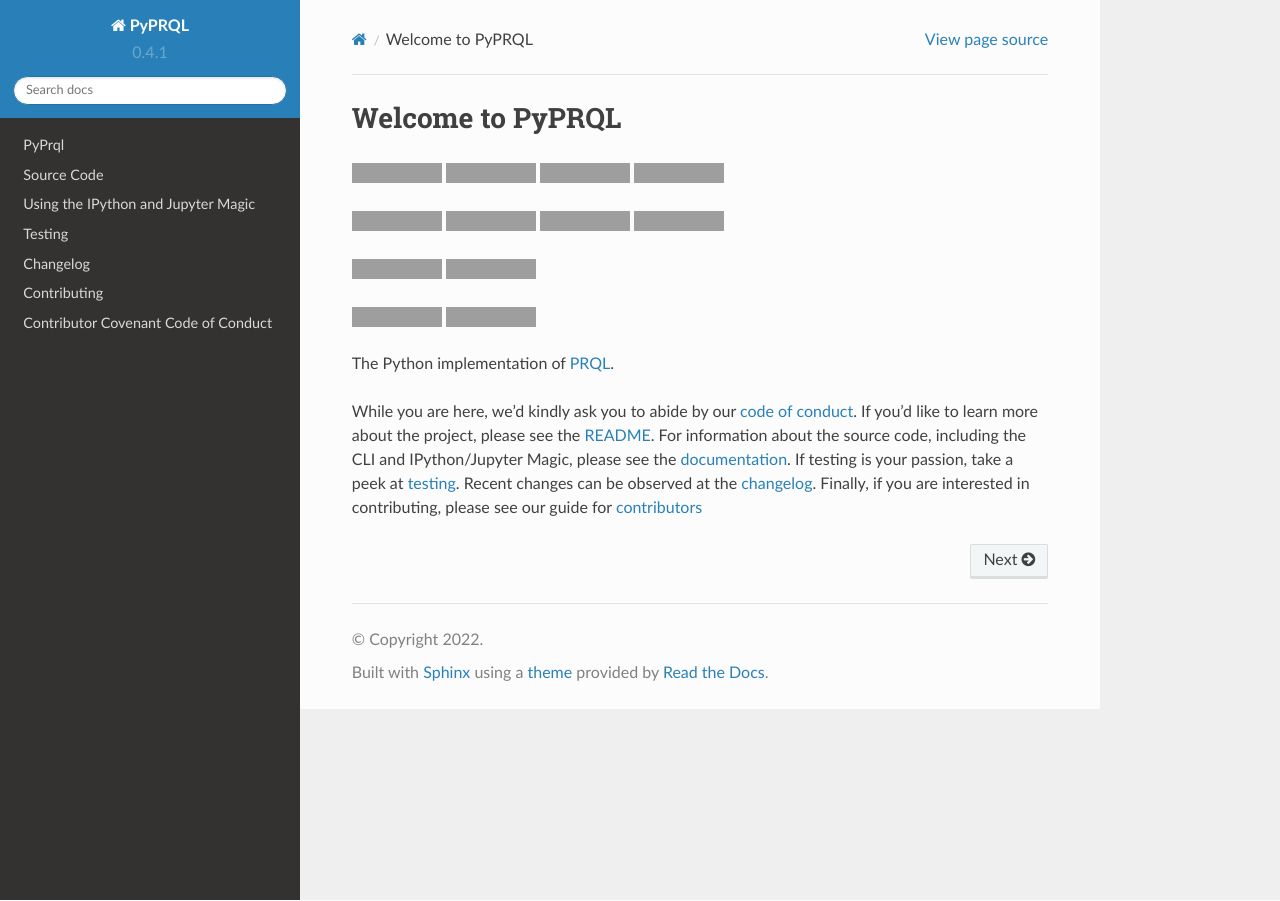
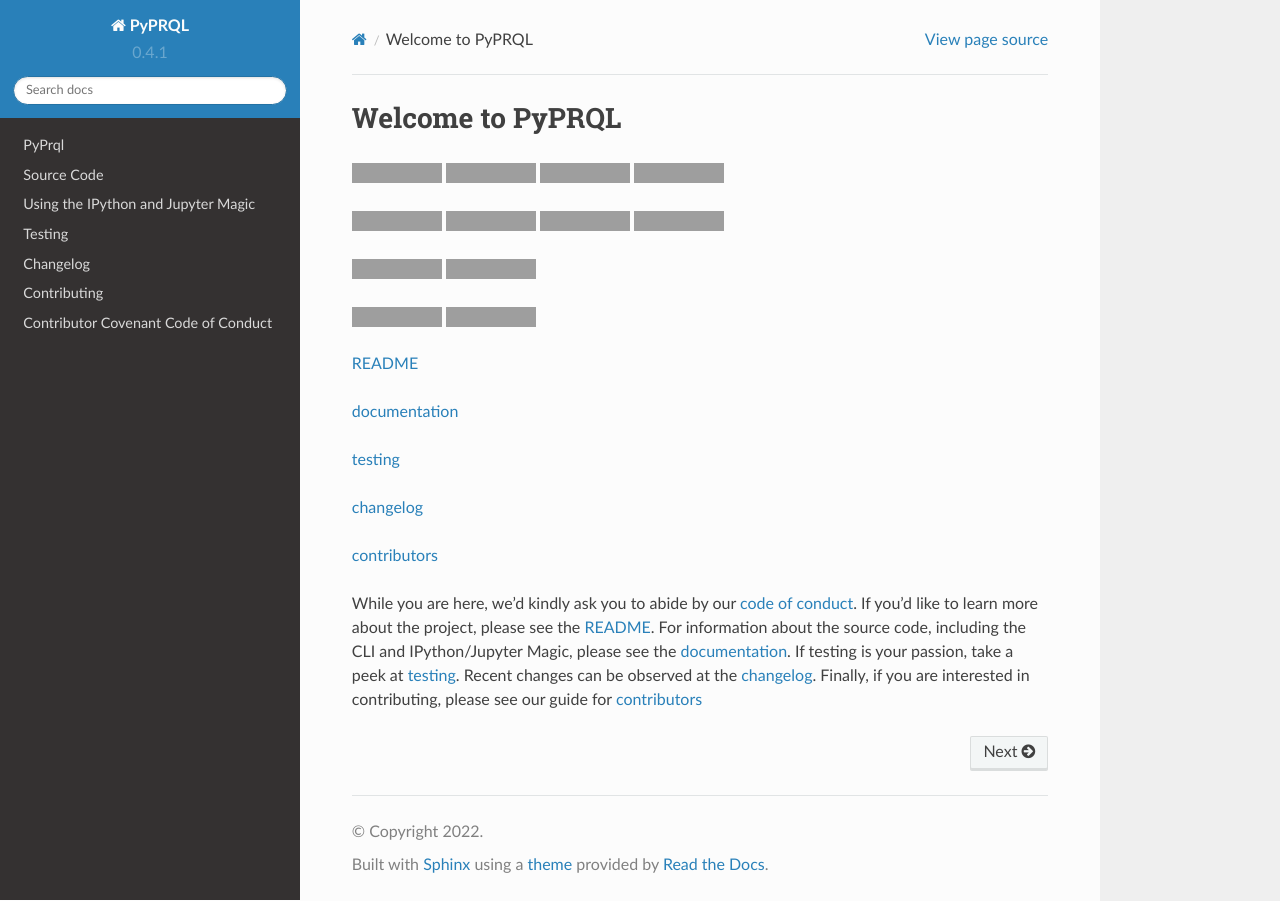
Before and after one commit to PRQL/pyprql, a Sphinx documentation site: the page built from docs/index.md, in a window 1280 px wide, cut to the strip 0-901 px from the top of the page. Built offline with Sphinx 7.4.7 and the Read the Docs theme 2.0.0, drawn with Linux system fonts in a browser that asks for light colours; grey boxes are pictures that could not be loaded.

Commit message:
fix:  Updating examples in doc (#58)

```diff
--- a/docs/index.md
+++ b/docs/index.md
@@ -16,7 +16,17 @@
 [![Codestyle: Black](https://img.shields.io/badge/code%20style-black-000000.svg)](https://github.com/psf/black)
 [![Imports: isort](https://img.shields.io/badge/%20imports-isort-%231674b1?style=flat&labelColor=ef8336)](https://pycqa.github.io/isort/)
 
-The Python implementation of [PRQL][prql].
+
+[README](./readme.md)
+
+[documentation](./pyprql.md)
+
+[testing](./tests.md)
+
+[changelog](./changelog.md)
+
+[contributors](./contributing.md)
+
 
 While you are here,
 we'd kindly ask you to abide by our [code of conduct](./coc.md).
--- a/pyproject.toml
+++ b/pyproject.toml
@@ -1,7 +1,7 @@
 [tool.poetry]
 name = "pyprql"
 version = "0.5.3"
-description = "Python Implementation of Pipelined Relational Query Language (PRQL)"
+description = "Python TUI database client that supports prql"
 authors = ["qorrect <charlie.fats@gmail.com>", "rbpatt2019 <rb.patterson.cross@gmail.com>"]
 license = "Apache-2.0"
 readme = "README.md"
```
Also changed, not shown: pyprql/magic/README.md.
